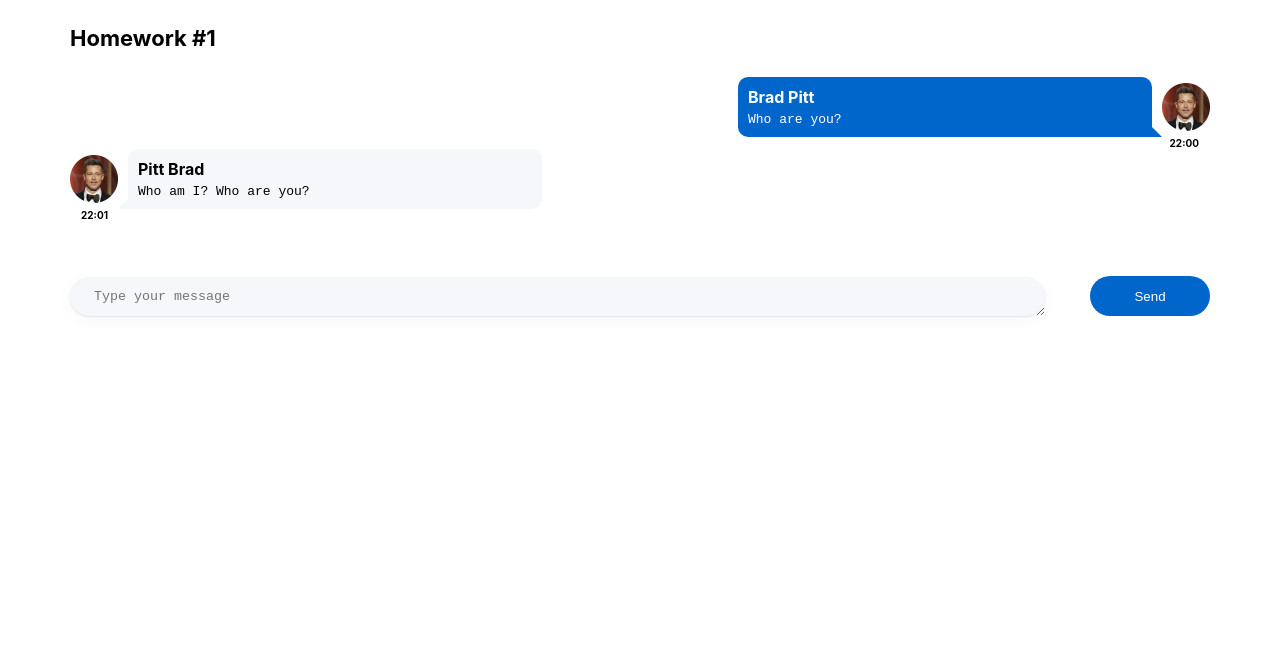
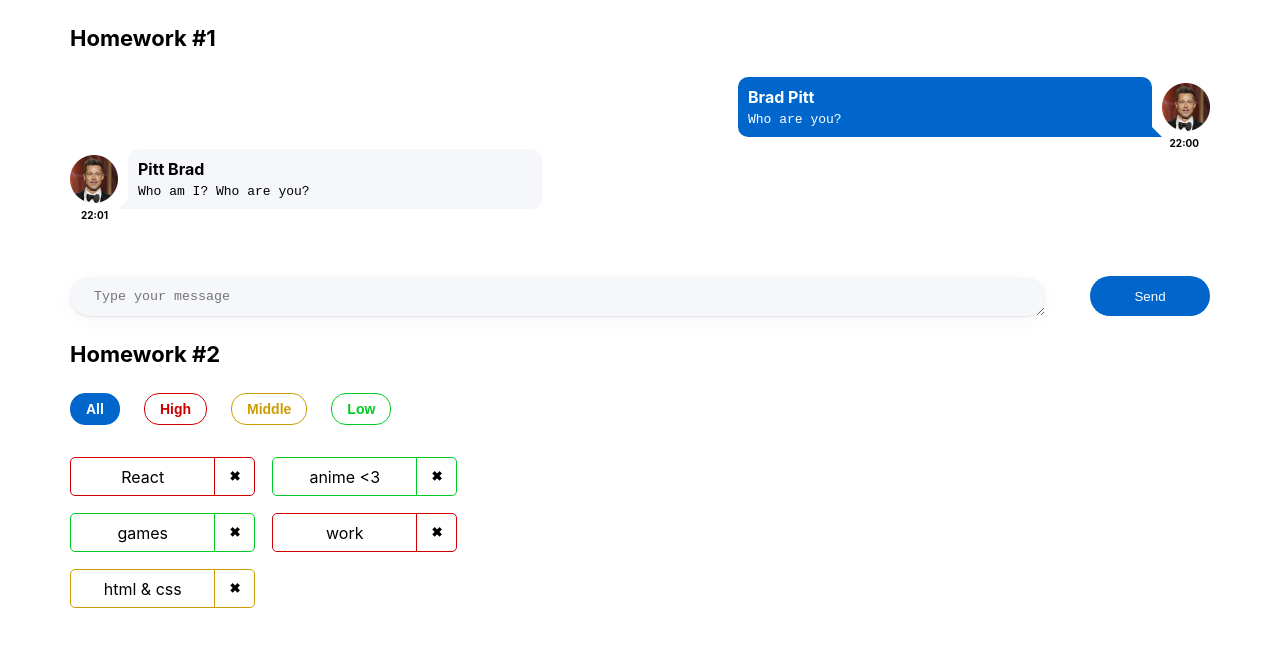
Before and after one commit to demos461/hws-tasks, a React (Create React App) app: page / in a window 1280 px wide. Shown: the top 646 px of the page. Built offline with nearby package versions, Linux system fonts and the light colour scheme.

Commit message:
completed hw02

```diff
--- a/src/s1-main/App.tsx
+++ b/src/s1-main/App.tsx
@@ -1,13 +1,14 @@
 import React from 'react'
 import s from './App.module.css'
 import HW1 from '../s2-homeworks/hw01/HW1'
+import HW2 from "../s2-homeworks/hw02/HW2";
 
 function App() {
     return (
         <div className={s.App}>
             <HW1/>
             {/*раскомментировать по ходу выполнения*/}
-            {/*<HW2/>*/}
+            <HW2/>
             {/*<HW3/>*/}
             {/*<HW4/>*/}
 
--- a/src/s2-homeworks/hw02/HW2.tsx
+++ b/src/s2-homeworks/hw02/HW2.tsx
@@ -17,41 +17,38 @@
 * */
 
 // types
-export type AffairPriorityType = any // need to fix any
+export type AffairPriorityType = 'low' | 'middle' | 'high' // need to fix any
 export type AffairType = {
-    _id: any // need to fix any
-    name: any // need to fix any
+    _id: number
+    name: string
     priority: AffairPriorityType
 }
 export type FilterType = 'all' | AffairPriorityType
 
 // constants
-const defaultAffairs: any = [ // need to fix any
+const defaultAffairs: AffairType[] = [ // need to fix any
     {_id: 1, name: 'React', priority: 'high'}, // студенты могут изменить содержимое name и количество элементов в массиве, ...priority не менять!
-    {_id: 2, name: 'anime', priority: 'low'},
+    {_id: 2, name: 'anime <3', priority: 'low'},
     {_id: 3, name: 'games', priority: 'low'},
     {_id: 4, name: 'work', priority: 'high'},
     {_id: 5, name: 'html & css', priority: 'middle'},
 ]
 
 // pure helper functions
-export const filterAffairs = (affairs: any, filter: any): any => { // need to fix any
-
-
-    return affairs // need to fix
+export const filterAffairs = (affairs: AffairType[], filter: FilterType): AffairType[] => {
+    return filter === 'all' ? affairs : affairs.filter((affair) => affair.priority === filter)
 }
-export const deleteAffair = (affairs: any, _id: any): any => { // need to fix any
-
-    return affairs // need to fix
+export const deleteAffair = (affairs: AffairType[], _id: number): AffairType[] => {
+    return affairs.filter((affair) => affair._id !== _id)
 }
 
 function HW2() {
-    const [affairs, setAffairs] = useState<any>(defaultAffairs) // need to fix any
+    const [affairs, setAffairs] = useState<AffairType[]>(defaultAffairs)
     const [filter, setFilter] = useState<FilterType>('all')
 
     const filteredAffairs = filterAffairs(affairs, filter)
-    const deleteAffairCallback = (_id: any) => { // need to fix any
-        // need to fix
+    const deleteAffairCallback = (_id: number) => {
+        setAffairs(deleteAffair(affairs, _id))
     }
 
     return (
--- a/src/s2-homeworks/hw02/affairs/Affairs.tsx
+++ b/src/s2-homeworks/hw02/affairs/Affairs.tsx
@@ -4,24 +4,24 @@
 import s from './Affairs.module.css'
 
 type AffairsPropsType = {
-    data: any // need to fix any
-    setFilter: any
-    deleteAffairCallback: any
+    data: AffairType[]
+    setFilter: (filter: FilterType) => void
+    deleteAffairCallback: (_id: number) => void
     filter: FilterType
 }
 
 function Affairs(props: AffairsPropsType) {
     const setAll = () => {
-        // need to fix
+        props.setFilter('all')
     }
     const setHigh = () => {
-        // need to fix
+        props.setFilter('high')
     }
     const setMiddle = () => {
-        // need to fix
+        props.setFilter('middle')
     }
     const setLow = () => {
-        // need to fix
+        props.setFilter('low')
     }
 
     const cnAll = s.button + ' ' + s.all + (props.filter === 'all' ? ' ' + s.active : '')
--- a/src/s2-homeworks/hw02/affairs/affair/Affair.tsx
+++ b/src/s2-homeworks/hw02/affairs/affair/Affair.tsx
@@ -6,12 +6,12 @@
 type AffairPropsType = {
     // key не нужно типизировать
     affair: AffairType
-    deleteAffairCallback: any // need to fix any
+    deleteAffairCallback: (_id: number) => void
 }
 
 function Affair(props: AffairPropsType) {
     const deleteCallback = () => {
-        // need to fix
+        props.deleteAffairCallback(props.affair._id)
     }
 
     const nameClass = s.name + ' ' + s2[props.affair.priority]
@@ -25,7 +25,7 @@
         >
             <div id={'hw2-name-' + props.affair._id} className={nameClass}>
                 {/*создаёт студент*/}
-
+                {props.affair.name}
                 {/**/}
             </div>
             <div id={'hw2-priority-' + props.affair._id} hidden>
@@ -35,11 +35,11 @@
             <button
                 id={'hw2-button-delete-' + props.affair._id}
                 className={buttonClass}
-                // need to fix
+                onClick={deleteCallback}
 
             >
                 {/*текст кнопки могут изменить студенты*/}
-                X
+                ✖
                 {/**/}
             </button>
         </div>
```
